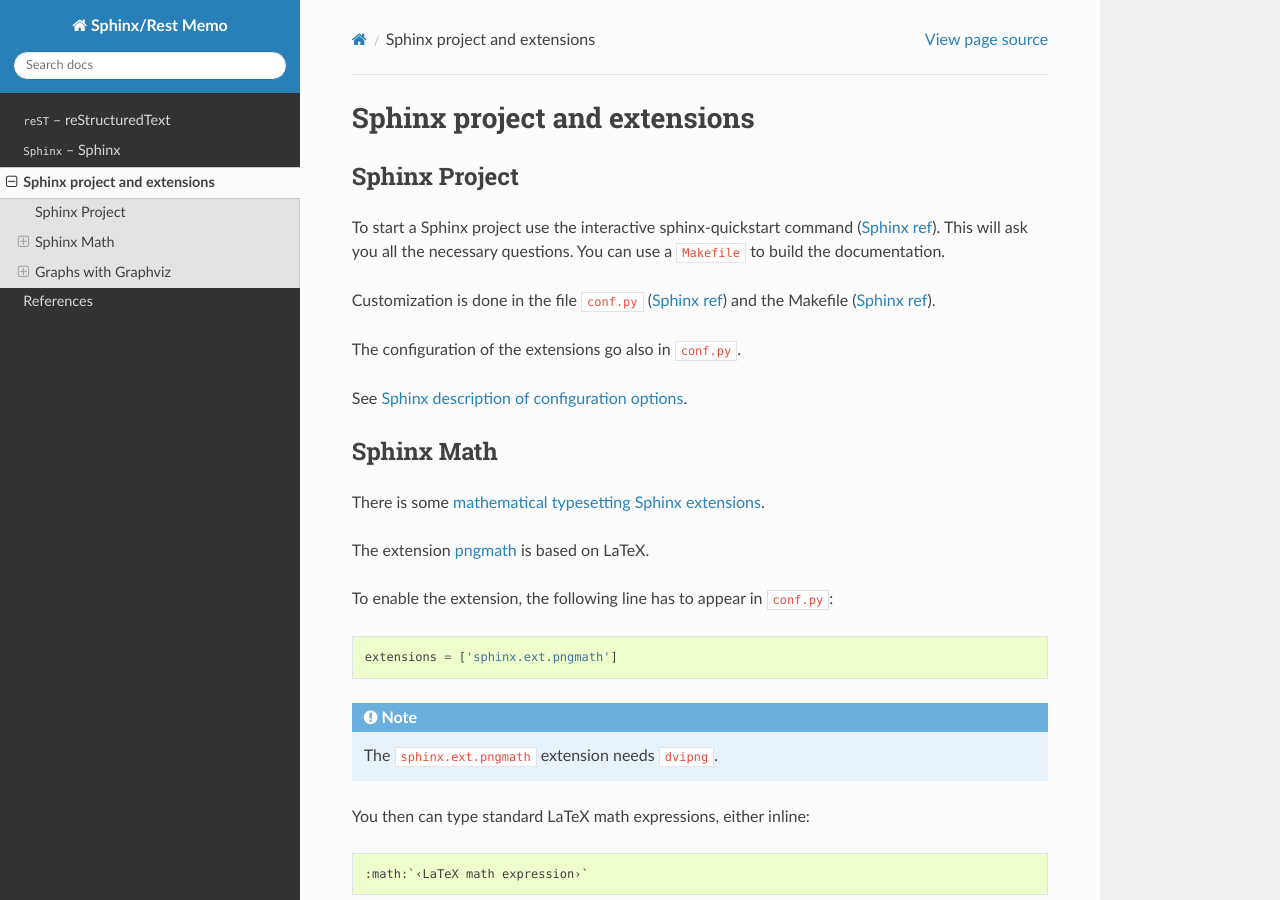
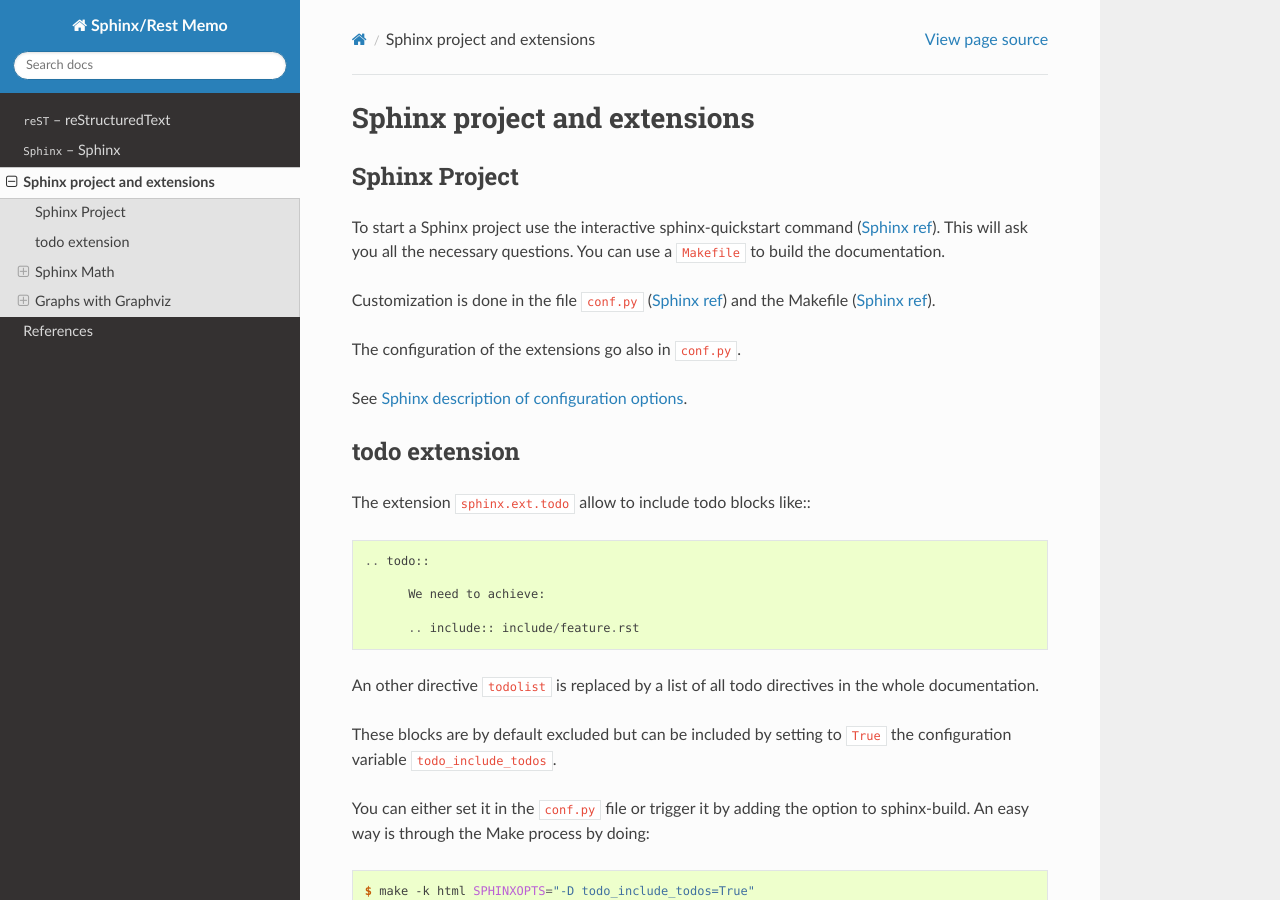
Before and after one commit to marczz/rest-sphinx-memo, a Sphinx documentation site: the page built from source/Project.rst, in a window 1280 px wide and 900 px high. Built offline with Sphinx 7.4.7 and the Read the Docs theme 2.0.0, drawn with Linux system fonts in a browser that asks for light colours; formulas are drawn with MathJax 3; the version number could not be read and is left out.

Commit message:
Project.rst: added todo extension.

```diff
--- a/source/Project.rst
+++ b/source/Project.rst
@@ -29,10 +29,40 @@
 See :sphinx:`Sphinx description of configuration options
 <config.html>`.
 
+.. index:
+   pair: extension; todo
+   pair: directive; todo
+   pair: directive; todolist
+
+todo extension
+==============
+The extension ``sphinx.ext.todo`` allow to include todo blocks like::
+::
+
+   .. todo::
+
+         We need to achieve:
+
+         .. include:: include/feature.rst
+
+
+An other directive ``todolist`` is replaced by a list of all todo directives in the whole documentation.
+
+These blocks are by default excluded but can be included by setting to
+``True`` the configuration variable ``todo_include_todos``.
+
+You can either set it in the ``conf.py`` file or trigger it by adding
+the option to sphinx-build. An easy way is through the Make process by
+doing:
+
+.. code-block:: shell-session
+
+   $ make -k html SPHINXOPTS="-D todo_include_todos=True"
+
 
 .. index::
    math expression
-   Sphinx extension; pngmath
+   pair: extension; pngmath
 
 
 Sphinx Math
```
Also changed, not shown: other parts of source/Project.rst (+1 -1 lines).
